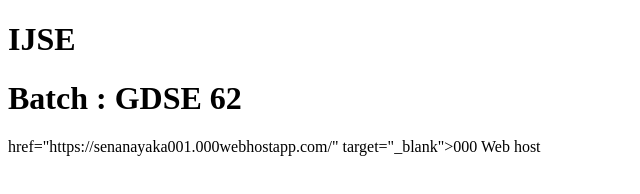
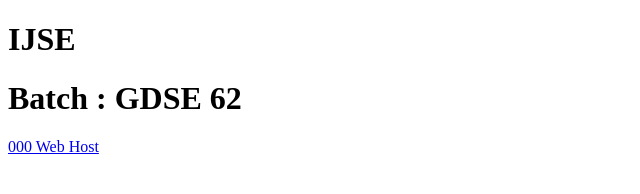
Before and after one commit to Sahan-Kavinda/MyPortfolio, a plain HTML site: page index.html in a window 1280 px wide. Shown: the whole page, without its empty margins (0-640 px from the left). Drawn offline with Linux system fonts and the light colour scheme.

Commit message:
Fix Link

```diff
--- a/index.html
+++ b/index.html
@@ -10,5 +10,5 @@
 </body>
 <h1>IJSE</h1>
 <h1>Batch : GDSE 62</h1>
-<a>href="https://senanayaka001.000webhostapp.com/" target="_blank">000 Web host</a>
+<a href="https://senanayaka001.000webhostapp.com/" target="_blank">000 Web Host</a>
 </html>
```
